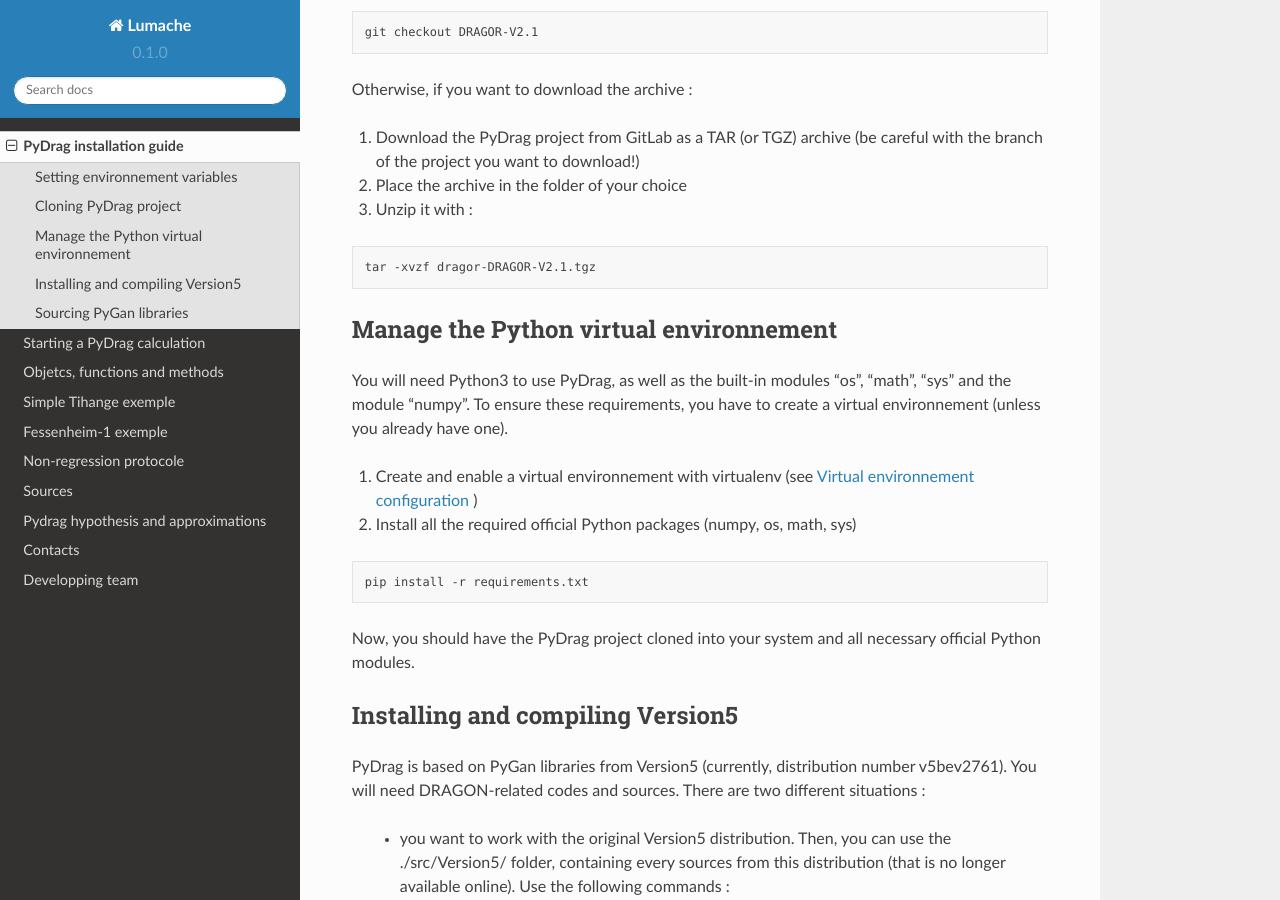
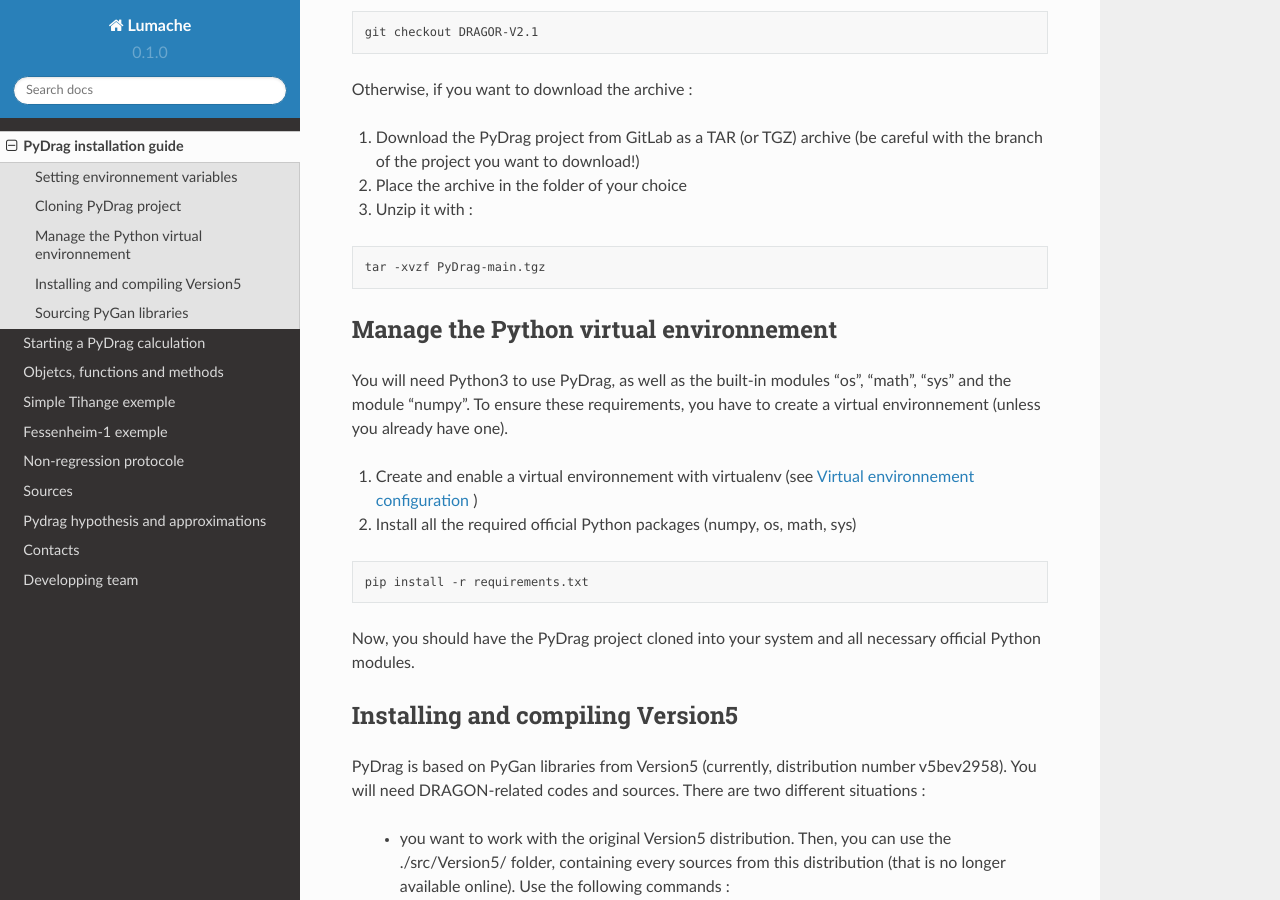
Before and after one commit to Ben105m/rtd-tutorial, a Sphinx documentation site: the page built from docs/source/quickinstall.rst, in a window 1280 px wide and 900 px high, scrolled down 985 px. Built offline with Sphinx 7.4.7 and the Read the Docs theme 2.0.0, drawn with Linux system fonts in a browser that asks for light colours.

Commit message:
Update quickinstall.rst

```diff
--- a/docs/source/quickinstall.rst
+++ b/docs/source/quickinstall.rst
@@ -55,7 +55,7 @@ Otherwise, if you want to download the archive :
 
 .. code-block:: sh
 
-	tar -xvzf dragor-DRAGOR-V2.1.tgz
+	tar -xvzf PyDrag-main.tgz
 
 
 **********************************************************************
@@ -79,7 +79,7 @@ Now, you should have the PyDrag project cloned into your system and all necessar
 Installing and compiling Version5
 **********************************************************************
 
-PyDrag is based on PyGan libraries from Version5 (currently, distribution number v5bev2761). You will need DRAGON-related codes and sources. There are two different situations :
+PyDrag is based on PyGan libraries from Version5 (currently, distribution number v5bev2958). You will need DRAGON-related codes and sources. There are two different situations :
 
  - you want to work with the original Version5 distribution. Then, you can use the ./src/Version5/ folder, containing every sources from this distribution (that is no longer available online). Use the following commands :
 
```
